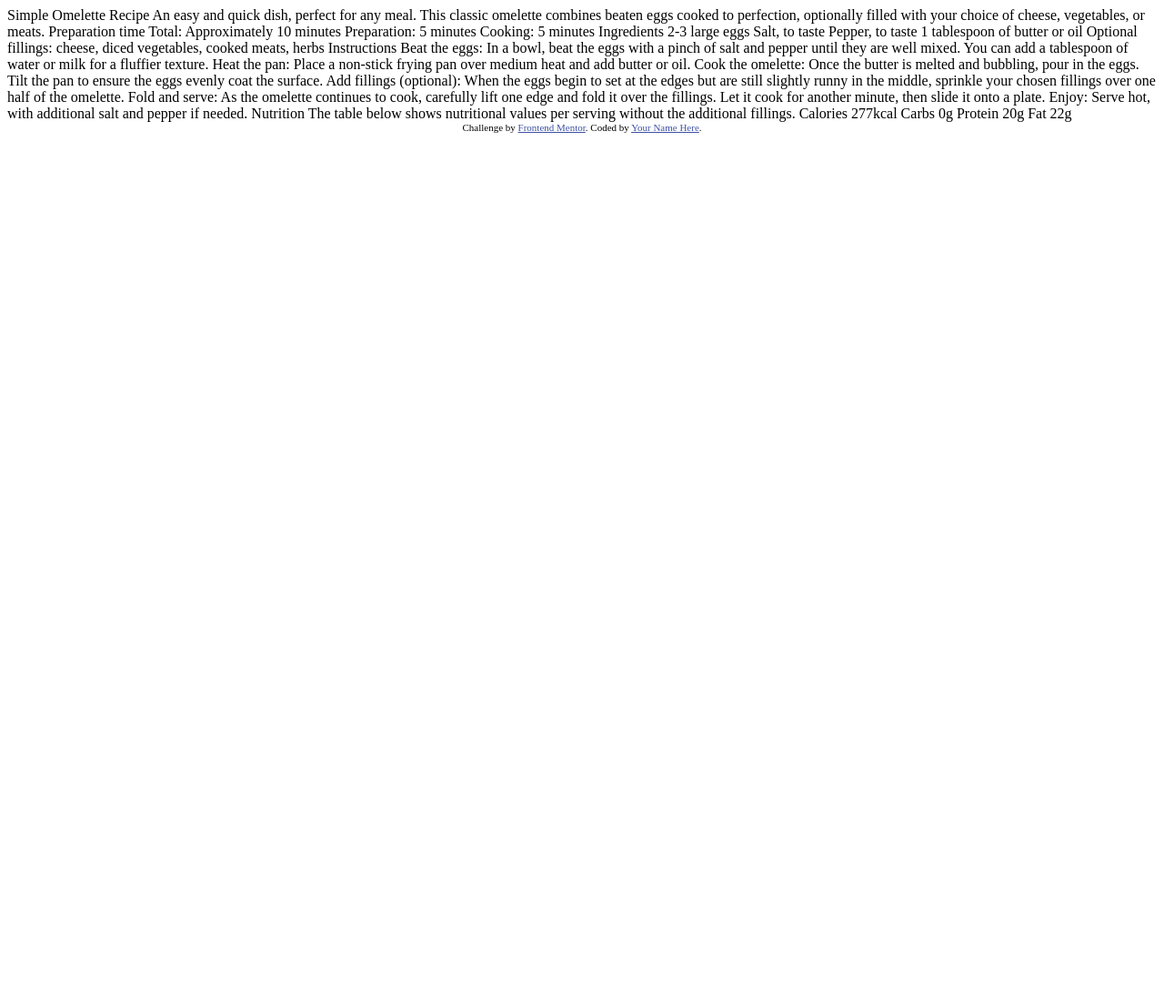
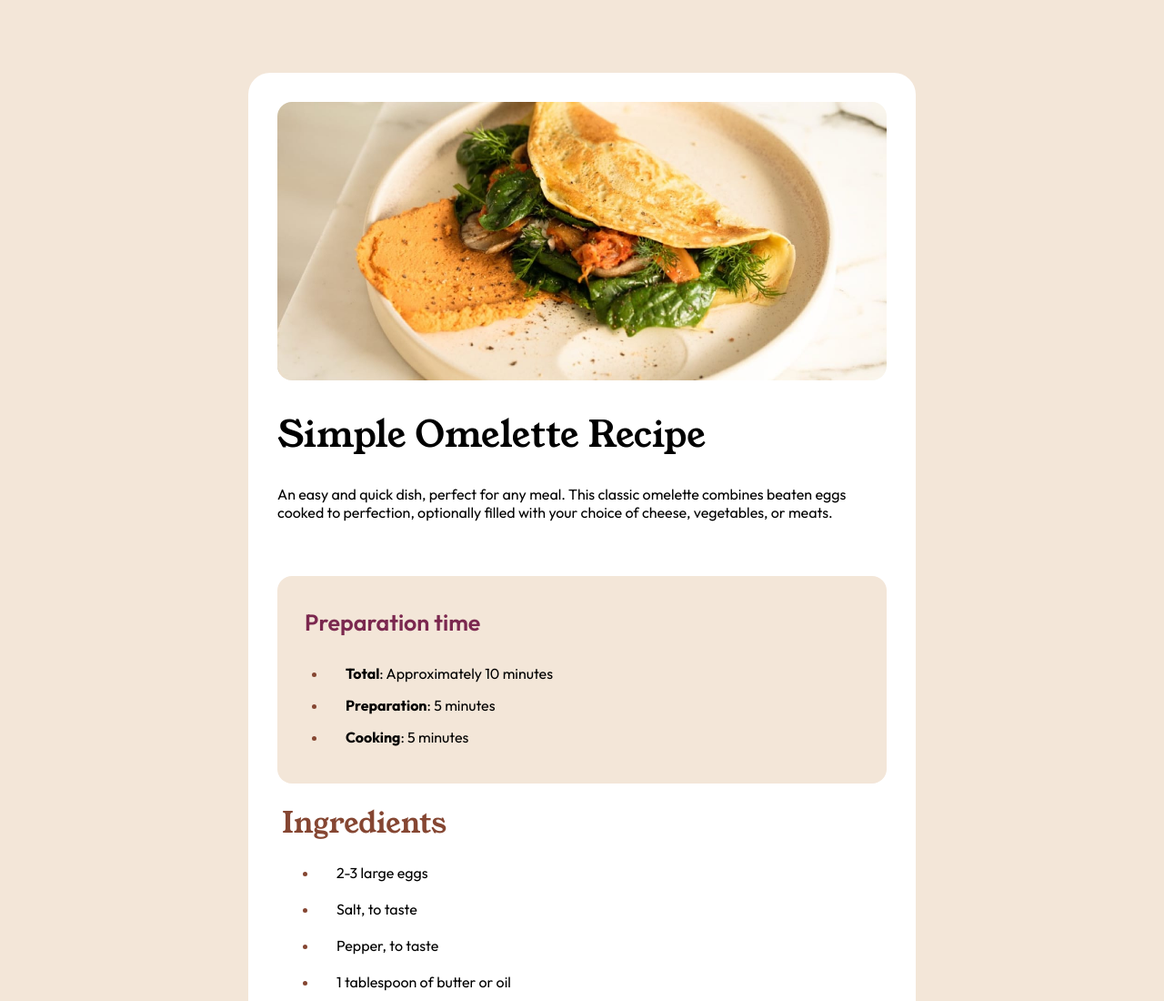
Before and after one commit to Prosperteni/recipe-page-main, a plain HTML site: page index.html in a window 1280 px wide. Shown: the top 1100 px of the page at 91% size. Before the commit the page ends 800 px from the top, so only its background shows below. Drawn offline with Linux system fonts and the light colour scheme.

Commit message:
Completed coding of the recipe-page-main

```diff
--- /dev/null
+++ b/Style.scss
@@ -0,0 +1,123 @@
+$white: hsl(0, 0%, 100%);
+
+$stone-100: hsl(30, 54%, 90%);
+$stone-150: hsl(30, 18%, 87%);
+$stone-600: hsl(30, 10%, 34%);
+$stone-900: hsl(24, 5%, 18%);
+
+$brown-800: hsl(14, 45%, 36%);
+
+$rose-800: hsl(332, 51%, 32%);
+$rose-50: hsl(330, 100%, 98%);
+
+
+@import url("https://fonts.googleapis.com/css2?family=Young+Serif&display=swap");
+@import url("https://fonts.googleapis.com/css2?family=Outfit:wght@100..900&display=swap");
+
+
+body {
+  font-size: 16px;                // The font size for all paragraph type text in the body
+  display: flex;                  // Use flexbox for layout
+  justify-content: center;        // Horizontally center the content
+  align-items: center;            // Vertically center the content
+  margin: 0;                      // Remove default margin to fill the viewport
+  background-color: $stone-100;   // The Rose color for the background
+  font-family: "Outfit", sans-serif;
+  font-style: normal;
+  font-weight: 400;
+
+  .card {
+    margin-top: 80px;             // Margin or more space to the top
+    margin-bottom: 100px;         // Margin or more space to the bottom
+    border-radius: 1.5rem;        // The border radius for the card container
+    background-color: $white;     //  The white color for the card container
+    max-width: 670px;             // The Max width for the card container
+    width: 100%;                  // Allow the card to take full width of its container
+    padding: 32px;                // Optional padding for the card content
+
+    .intro{
+      .head_text{
+        font-family: "Young Serif", serif;
+        font-style: normal;
+        font-weight: 400;
+        font-size: 40px;
+        color: black;
+      }
+    }
+
+    h3 {
+      font-family: "Outfit", sans-serif;
+      font-optical-sizing: auto;
+      font-style: normal;
+      font-weight: 600;
+      font-size: 25px;
+      color: $rose-800;           //Appropriate color specified for h3 texts
+    }
+
+    h1{
+      font-family: "Young Serif", serif;
+      font-style: normal;
+      font-weight: 400;
+      color: $brown-800;          //Appropriate color specified for h1 texts
+    }
+
+    img {
+      max-width: 100%;            // Ensures the image does not exceed the container's width
+      max-height: 100%;           // Ensures the image does not exceed the container's height
+      object-fit: contain;        // Maintains the aspect ratio of the image
+      border-radius: 1rem;        // The border radius for the image container
+    }
+
+    .Preparation_time{
+      background-color: $stone-100; //  The stone color for the Preparation_time container
+      margin-top: 60px;             // Margin or more space to the top
+      border-radius: 1rem;          // The round radius feel for the Preparation_time container
+      padding: 10px;                // Increasing the  space for the Preparation_time container
+      .Preparation_time_text{
+        padding-left: 20px;         // padding for the Preparation_time_text content
+        margin-bottom: 30px;        // Margin or more space to the bottom
+
+      }
+      .Preparation_time_content{
+        padding-left: 5px;          // Additional spacing between the preparation text and the bullet
+        li {
+          padding-left: 20px;       //Additional spacing between the bullet and text
+          padding-bottom: 15px;     //Additional spacing at the bottom of listed items
+        }
+        li::marker {                // With the "Marker", you can chane the color of the marker for the list without changing the color of the text
+          color: $brown-800;        // Color for the number/marker
+          font-weight: bold;        // Optional styling for emphasis
+        }
+      }
+    }
+
+    .Ingredients{
+      padding-left: 5px;          // Additional spacing between the ingredients text and the bullet
+      li {
+        padding-left: 20px;       //Additional spacing between the bullet and text
+        padding-bottom: 20px;     //Additional spacing at the bottom of listed items
+      }
+      li::marker {                // With the "Marker", you can chane the color of the marker for the list without changing the color of the text
+        color: $brown-800;        // Color for the number/marker
+        font-weight: bold;        // Optional styling for emphasis
+      }
+    }
+
+    .Instructions{
+      li{ padding-left: 20px;     //Additional spacing between the bullet and text
+        padding-bottom: 15px;     //Additional spacing at the bottom of listed items
+      }
+      li::marker {                // With the "Marker", you can chane the color of the marker for the list without changing the color of the text
+        color: $brown-800;        // Color for the number/marker
+        font-weight: bold;        // Optional styling for emphasis
+      }
+    }
+
+    .Nutrition{
+      .serving{
+        color: $brown-800;      // Specified color for the text in this section
+        font-weight: bold;      // Making the text bold
+      }
+    }
+  }
+}
--- a/index.html
+++ b/index.html
@@ -4,74 +4,101 @@
   <meta charset="UTF-8">
   <meta name="viewport" content="width=device-width, initial-scale=1.0"> <!-- displays site properly based on user's device -->
 
-  <link rel="icon" type="image/png" sizes="32x32" href="./assets/images/favicon-32x32.png">
-
+  <link rel="icon" type="image/png" sizes="32x32" href="assets/images/favicon-32x32.png">
+  <link rel="stylesheet" href="Style.css">
+  <link rel="preconnect" href="https://fonts.googleapis.com">
+  <link rel="preconnect" href="https://fonts.gstatic.com" crossorigin>
+  <link href="https://fonts.googleapis.com/css2?family=Outfit:wght@100..900&family=Young+Serif&display=swap" rel="stylesheet">
   <title>Frontend Mentor | Recipe page</title>
 
-  <!-- Feel free to remove these styles or customise in your own stylesheet 👍 -->
-  <style>
-    .attribution { font-size: 11px; text-align: center; }
-    .attribution a { color: hsl(228, 45%, 44%); }
-  </style>
 </head>
-<body>
+<body class="body">
+  <div class="card">
+    <div class="img">
+      <img class="image-omelette" src="assets/images/image-omelette.jpeg" alt="image">
+    </div>
 
-  Simple Omelette Recipe
+    <div class="intro">
+      <!-- <p class="head_text">Simple Omelette Recipe</p> -->
+      <h1 class="head_text">Simple Omelette Recipe</h1>
 
-  An easy and quick dish, perfect for any meal. This classic omelette combines beaten eggs cooked
-  to perfection, optionally filled with your choice of cheese, vegetables, or meats.
+      <p>An easy and quick dish, perfect for any meal. This classic omelette combines beaten eggs cooked
+      to perfection, optionally filled with your choice of cheese, vegetables, or meats.</p>
+    </div>
 
-  Preparation time
+    <div class="Preparation_time">
+      <h3 class="Preparation_time_text" >Preparation time</h3>
+        <div class="Preparation_time_content">
+          <ul>
+            <li><b>Total</b>: Approximately 10 minutes</li>
+            <li><b>Preparation</b>: 5 minutes</li>
+            <li><b>Cooking</b>: 5 minutes</li>
+          </ul>
+        </div>
+    </div>
 
-  Total: Approximately 10 minutes
-  Preparation: 5 minutes
-  Cooking: 5 minutes
+    <div class="Ingredients">
+      <h1>Ingredients</h1>
+      <ul>
+        <li>2-3 large eggs</li>
+        <li>Salt, to taste</li>
+        <li>Pepper, to taste</li>
+        <li>1 tablespoon of butter or oil</li>
+        <li>Optional fillings: cheese, diced vegetables, cooked meats, herbs</li>
+      </ul>
+    </div>
 
-  Ingredients
+<hr>
 
-  2-3 large eggs
-  Salt, to taste
-  Pepper, to taste
-  1 tablespoon of butter or oil
-  Optional fillings: cheese, diced vegetables, cooked meats, herbs
+    <div class="Instructions">
+      <h1>Instructions</h1>
+        <ol>
+          <li><b>Beat the eggs</b>: In a bowl, beat the eggs with a pinch of salt and pepper until they are well mixed.
+          You can add a tablespoon of water or milk for a fluffier texture.
+          </li>
+          <li><b>Heat the pan</b>: Place a non-stick frying pan over medium heat and add butter or oil.
+          </li>
+          <li><b>Cook the omelette</b>: Once the butter is melted and bubbling, pour in the eggs. Tilt the pan to ensure
+          the eggs evenly coat the surface.
+          </li>
 
-  Instructions
+          <li><b>Add fillings (optional)</b>: When the eggs begin to set at the edges but are still slightly runny in the
+          middle, sprinkle your chosen fillings over one half of the omelette.
+          </li>
+          <li><b>Fold and serve</b>: As the omelette continues to cook, carefully lift one edge and fold it over the
+          fillings. Let it cook for another minute, then slide it onto a plate.
+          </li>
+          <li><b>Enjoy</b>: Serve hot, with additional salt and pepper if needed.
+          </li>
+        </ol>
+    </div>
 
-  Beat the eggs: In a bowl, beat the eggs with a pinch of salt and pepper until they are well mixed.
-  You can add a tablespoon of water or milk for a fluffier texture.
+    <hr>
 
-  Heat the pan: Place a non-stick frying pan over medium heat and add butter or oil.
+    <div class="Nutrition">
+      <h1>Nutrition</h1>
 
-  Cook the omelette: Once the butter is melted and bubbling, pour in the eggs. Tilt the pan to ensure
-  the eggs evenly coat the surface.
+      <p>The table below shows nutritional values per serving without the additional fillings.</p>
 
-  Add fillings (optional): When the eggs begin to set at the edges but are still slightly runny in the
-  middle, sprinkle your chosen fillings over one half of the omelette.
-
-  Fold and serve: As the omelette continues to cook, carefully lift one edge and fold it over the
-  fillings. Let it cook for another minute, then slide it onto a plate.
-
-  Enjoy: Serve hot, with additional salt and pepper if needed.
-
-  Nutrition
-
-  The table below shows nutritional values per serving without the additional fillings.
-
-  Calories
-  277kcal
-
-  Carbs
-  0g
-
-  Protein
-  20g
-
-  Fat
-  22g
-
-  <div class="attribution">
-    Challenge by <a href="https://www.frontendmentor.io?ref=challenge" target="_blank">Frontend Mentor</a>.
-    Coded by <a href="#">Your Name Here</a>.
+      <table class="Nutrition_table" style="border-collapse: collapse; width: 100%;">
+        <tr>
+          <td style="border-bottom: 1px solid #ddd; padding: 8px;">Calories</td>
+          <td class="serving" style="border-bottom: 1px solid #ddd; padding: 8px;">277 Kcal</td>
+        </tr>
+        <tr>
+          <td style="border-top: 1px solid #ddd; border-bottom: 1px solid #ddd; padding: 8px;">Carbs</td>
+          <td class="serving" style="border-top: 1px solid #ddd; border-bottom: 1px solid #ddd; padding: 8px;">0 g</td>
+        </tr>
+        <tr>
+          <td style="border-top: 1px solid #ddd; border-bottom: 1px solid #ddd; padding: 8px;">Protein</td>
+          <td class="serving" style="border-top: 1px solid #ddd; border-bottom: 1px solid #ddd; padding: 8px;">20 g</td>
+        </tr>
+        <tr>
+          <td style="border-top: 1px solid #ddd; padding: 8px;">Fat</td>
+          <td class="serving" style="border-top: 1px solid #ddd; padding: 8px;">22 g</td>
+        </tr>
+    </table>
   </div>
+</div>
 </body>
 </html>
```
Also changed, not shown: Style.css (added), 2 other files.
